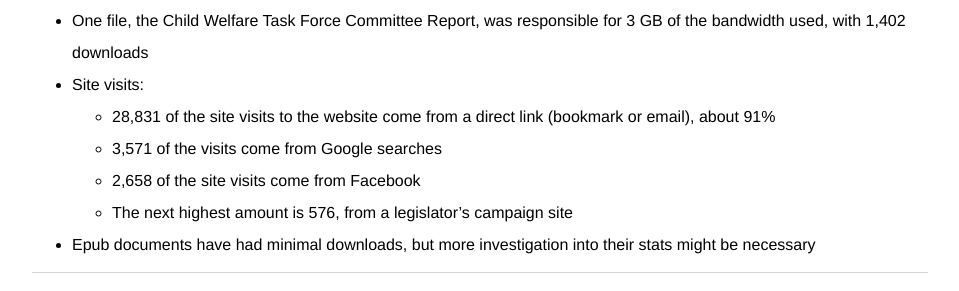
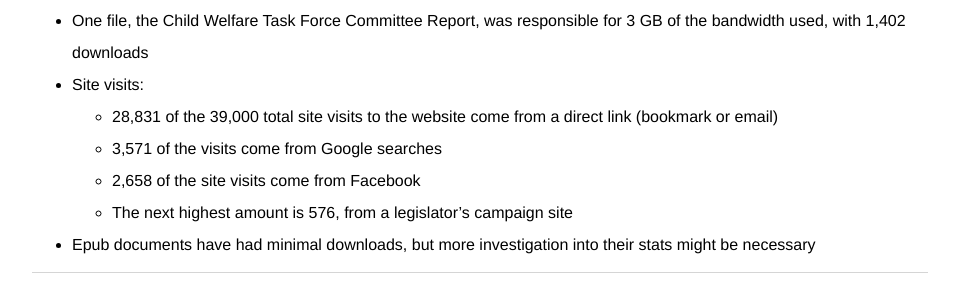
Before and after one commit to karlfun/karlfun.github.io, a Jekyll site: the page built from stats/index.md, in a window 1280 px wide. Shown: the part 394-685 px from the top of the page, without its empty margins (160-1119 px from the left). Built offline with Jekyll 4.4.1, drawn with Linux system fonts in a browser that asks for light colours.

Commit message:
add total site visits number

```diff
--- a/stats/index.md
+++ b/stats/index.md
@@ -12,7 +12,7 @@ title: Current Website stats
 * Conversely, 19% of the traffic is to PDF content, and this is using 87% of the bandwidth
 * One file, the Child Welfare Task Force Committee Report, was responsible for 3 GB of the bandwidth used, with 1,402 downloads
 * Site visits:
-  * 28,831 of the site visits to the website come from a direct link (bookmark or email), about 91%
+  * 28,831 of the 39,000 total site visits to the website come from a direct link (bookmark or email)
   * 3,571 of the visits come from Google searches
   * 2,658 of the site visits come from Facebook
   * The next highest amount is 576, from a legislator's campaign site
```
